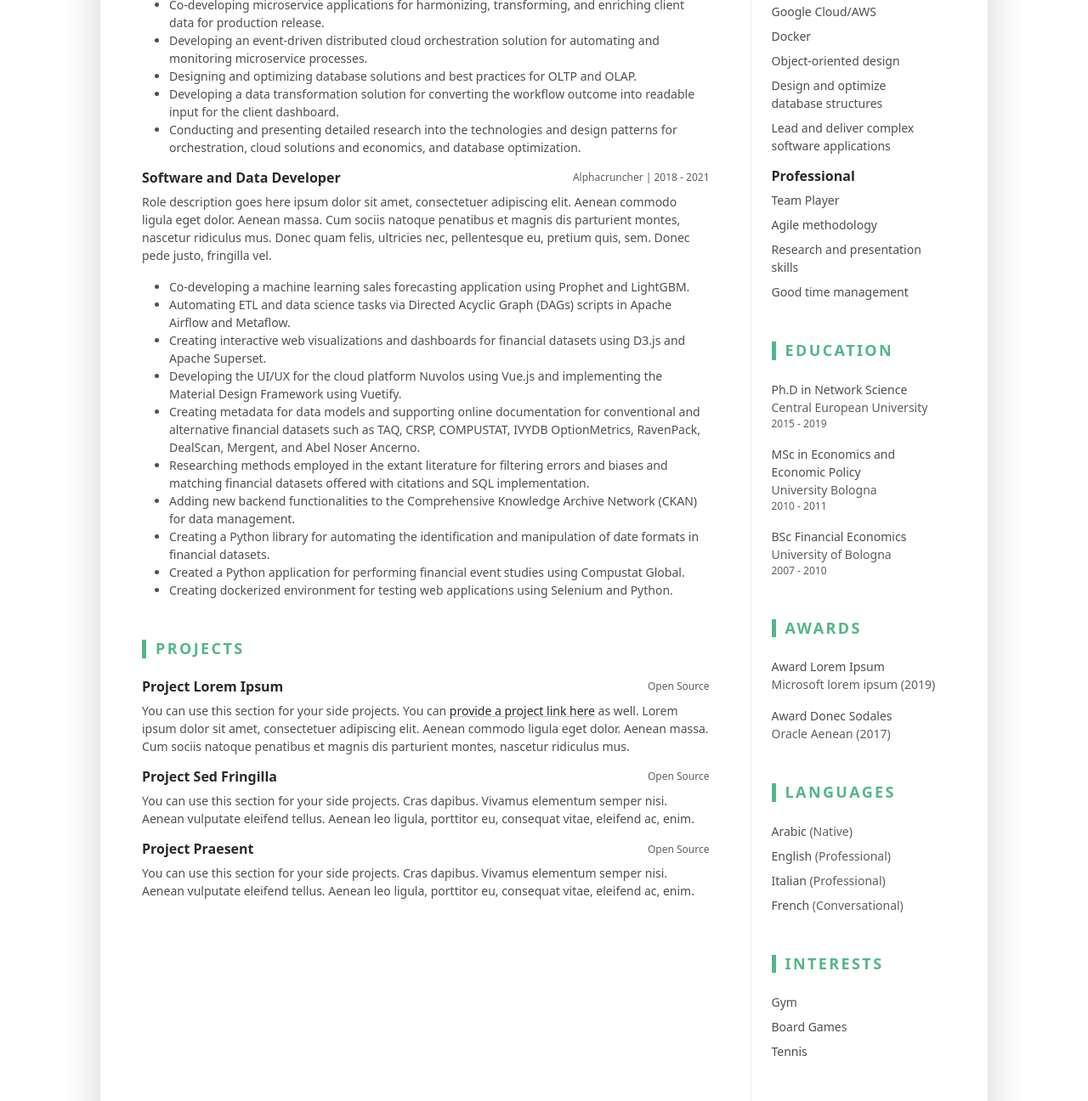
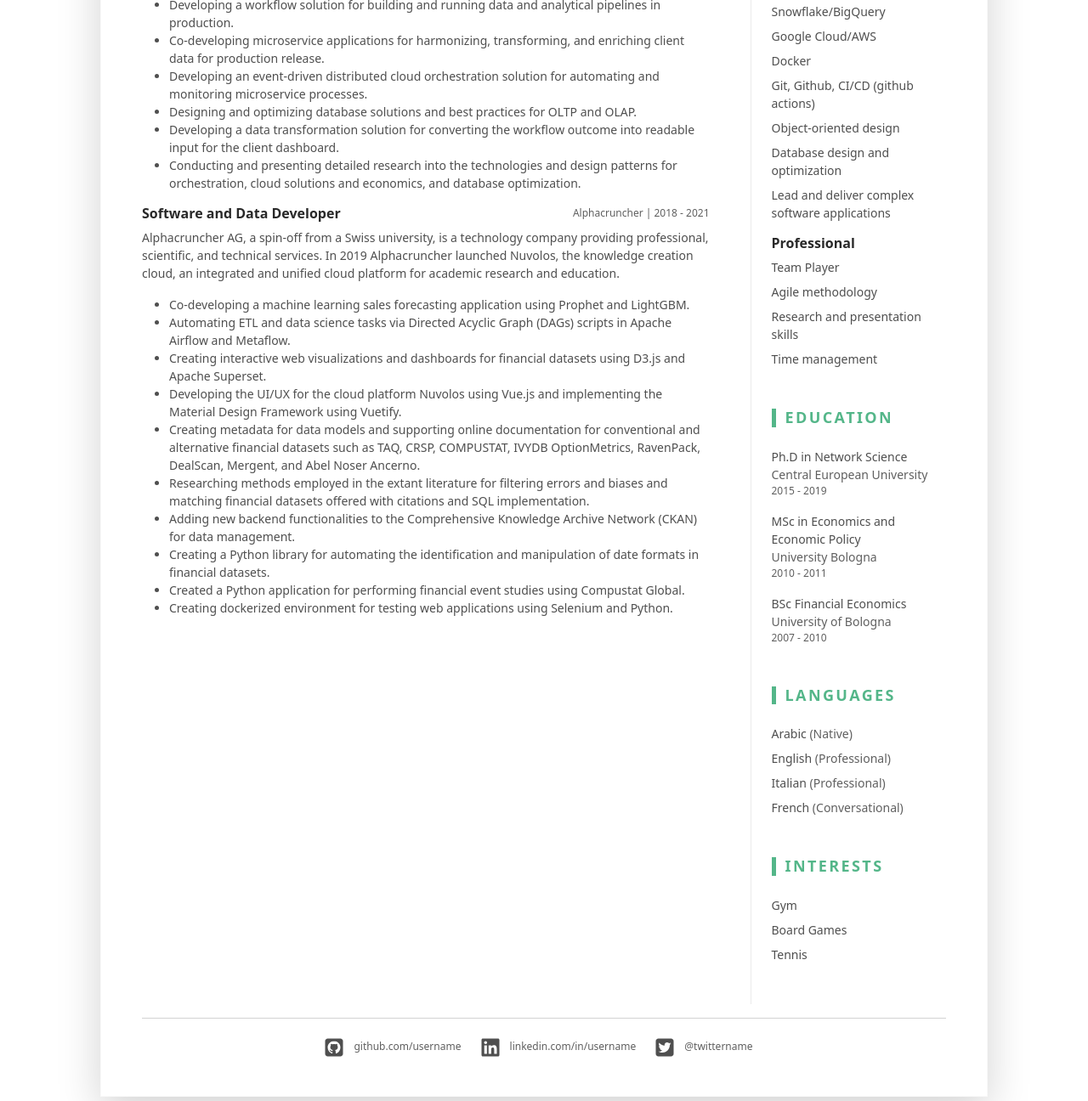
Before and after one commit to TamerKhraisha/personal-curriculum, a plain HTML site: page public/index.html in a window 1280 px wide. Shown: the part 584-1880 px from the top of the page at 85% size. Drawn offline with Linux system fonts and the light colour scheme.

Commit message:
update work information

```diff
--- a/public/index.html
+++ b/public/index.html
@@ -36,7 +36,7 @@
 						</div><!--//resume-title-->
 						<div class="resume-contact col-12 col-md-6 col-lg-4 col-xl-3">
 							<ul class="list-unstyled mb-0">
-								<li class="mb-2"><i class="fas fa-phone-square fa-fw fa-lg me-2 "></i><a class="resume-link" href="tel:#">0123 4567 890</a></li>
+								<li class="mb-2"><i class="fas fa-phone-square fa-fw fa-lg me-2 "></i><a class="resume-link" href="tel:#">+352 621 640 262</a></li>
 								<li class="mb-2"><i class="fas fa-envelope-square fa-fw fa-lg me-2"></i><a class="resume-link" href="mailto:#">tamer.khraisha@gmail.com</a></li>
 								<li class="mb-2"><i class="fas fa-globe fa-fw fa-lg me-2"></i><a class="resume-link" href="#">www.tamerkhraisha.com</a></li>
 								<li class="mb-0"><i class="fas fa-map-marker-alt fa-fw fa-lg me-2"></i>Luxembourg</li>
@@ -53,7 +53,10 @@
 						</div>
 
 						<div class="col text-start">
-							<p class="mb-0">I am a software and data developer with domain knowledge in finance, economics, and technological innovation. I have expertise in statistical modeling, data mining, complex network analysis, data engineering, task automation, and the development of data products. I am interested in working in technological innovation research, applied machine learning, data product development, fraud/anomaly detection, and data strategy solutions. </p>
+							<p class="mb-0">A software and data developer with domain knowledge in finance and technological innovation. I have
+								experience in software development, machine learning modeling, and task automation. Interested in
+								working in data science, machine learning engineering, process automation, and data product
+								development.</p>
 						</div><!--//col-->
 					</div>
 				</div><!--//resume-intro-->
@@ -70,7 +73,9 @@
 
 									</div>
 									<div class="item-content">
-										<p>NextGateTech</p>
+										<p>Next Gate Tech leverages the latest cloud technology to give clients all their data from multiple
+											unharmonized/unstructured sources, as one consistent, consolidated, and independent source enabling them to
+											streamline their day-to-day processes.</p>
 										<ul class="resume-list">
 											<li>Developing a workflow solution for building and running data and analytical pipelines in production.</li>
 											<li>Co-developing microservice applications for harmonizing, transforming, and enriching client data for production release.</li>
@@ -88,7 +93,9 @@
 
 									</div>
 									<div class="item-content">
-										<p>Role description goes here ipsum dolor sit amet, consectetuer adipiscing elit. Aenean commodo ligula eget dolor. Aenean massa. Cum sociis natoque penatibus et magnis dis parturient montes, nascetur ridiculus mus. Donec quam felis, ultricies nec, pellentesque eu, pretium quis, sem. Donec pede justo, fringilla vel.</p>
+										<p>Alphacruncher AG, a spin-off from a Swiss university, is a technology company providing professional, scientific, and
+											technical services. In 2019 Alphacruncher launched Nuvolos, the knowledge creation cloud, an integrated and
+											unified cloud platform for academic research and education.</p>
 										<ul class="resume-list">
 											<li>Co-developing a machine learning sales forecasting application using Prophet and LightGBM.</li>
 											<li>Automating ETL and data science tasks via Directed Acyclic Graph (DAGs) scripts in Apache Airflow and Metaflow.</li>
@@ -105,44 +112,6 @@
 								</div><!--//item-->
 							</section><!--//work-section-->
 
-
-							<section class="project-section py-3">
-								<h3 class="text-uppercase resume-section-heading mb-4">Projects</h3>
-								<div class="item mb-3">
-									<div class="item-heading row align-items-center mb-2">
-										<h4 class="item-title col-12 col-md-6 col-lg-8 mb-2 mb-md-0">Project Lorem Ipsum</h4>
-										<div class="item-meta col-12 col-md-6 col-lg-4 text-muted text-start text-md-end">Open Source</div>
-
-									</div>
-									<div class="item-content">
-										<p>You can use this section for your side projects. You can <a href="#" class="theme-link">provide a project link here</a> as well. Lorem ipsum dolor sit amet, consectetuer adipiscing elit. Aenean commodo ligula eget dolor. Aenean massa. Cum sociis natoque penatibus et magnis dis parturient montes, nascetur ridiculus mus.</p>
-
-
-									</div>
-								</div><!--//item-->
-								<div class="item">
-									<div class="item-heading row align-items-center mb-2">
-										<h4 class="item-title col-12 col-md-6 col-lg-8 mb-2 mb-md-0">Project Sed Fringilla</h4>
-										<div class="item-meta col-12 col-md-6 col-lg-4 text-muted text-start text-md-end">Open Source</div>
-
-									</div>
-									<div class="item-content">
-										<p>You can use this section for your side projects. Cras dapibus. Vivamus elementum semper nisi. Aenean vulputate eleifend tellus. Aenean leo ligula, porttitor eu, consequat vitae, eleifend ac, enim.</p>
-
-									</div>
-								</div><!--//item-->
-								<div class="item">
-									<div class="item-heading row align-items-center mb-2">
-										<h4 class="item-title col-12 col-md-6 col-lg-8 mb-2 mb-md-0">Project Praesent </h4>
-										<div class="item-meta col-12 col-md-6 col-lg-4 text-muted text-start text-md-end">Open Source</div>
-
-									</div>
-									<div class="item-content">
-										<p>You can use this section for your side projects. Cras dapibus. Vivamus elementum semper nisi. Aenean vulputate eleifend tellus. Aenean leo ligula, porttitor eu, consequat vitae, eleifend ac, enim.</p>
-
-									</div>
-								</div><!--//item-->
-							</section><!--//project-section-->
 						</div><!--//resume-main-->
 						<aside class="resume-aside col-12 col-lg-4 col-xl-3 px-lg-4 pb-lg-4">
 							<section class="skills-section py-3">
@@ -153,10 +122,12 @@
 										<li class="mb-2">JavaScript/Vue</li>
 										<li class="mb-2">Python<li>
 											<li class="mb-2">ETL/PostgreSQL/MongoDB</li>
+											<li class="mb-2">Snowflake/BigQuery</li>
 											<li class="mb-2">Google Cloud/AWS</li>
 											<li class="mb-2">Docker</li>
+											<li class="mb-2">Git, Github, CI/CD (github actions)</li>
 											<li class="mb-2">Object-oriented design</li>
-											<li class="mb-2">Design and optimize database structures</li>
+											<li class="mb-2">Database design and optimization</li>
 											<li>Lead and deliver complex software applications</li>
 										</ul>
 									</div><!--//item-->
@@ -166,7 +137,7 @@
 											<li class="mb-2">Team Player</li>
 											<li class="mb-2">Agile methodology<li>
 											<li class="mb-2">Research and presentation skills</li>
-											<li>Good time management</li>
+											<li>Time management</li>
 											</ul>
 										</div><!--//item-->
 									</section><!--//skills-section-->
@@ -187,19 +158,6 @@
 												<div class="resume-degree font-weight-bold">BSc Financial Economics</div>
 												<div class="resume-degree-org text-muted">University of Bologna</div>
 												<div class="resume-degree-time text-muted">2007 - 2010</div>
-											</li>
-										</ul>
-									</section><!--//education-section-->
-									<section class="education-section py-3">
-										<h3 class="text-uppercase resume-section-heading mb-4">Awards</h3>
-										<ul class="list-unstyled resume-awards-list">
-											<li class="mb-3">
-												<div class="font-weight-bold">Award Lorem Ipsum</div>
-												<div class="text-muted">Microsoft lorem ipsum (2019)</div>
-											</li>
-											<li>
-												<div class="font-weight-bold">Award Donec Sodales</div>
-												<div class="text-muted">Oracle Aenean (2017)</div>
 											</li>
 										</ul>
 									</section><!--//education-section-->
```
Also changed, not shown: 1 other file.
